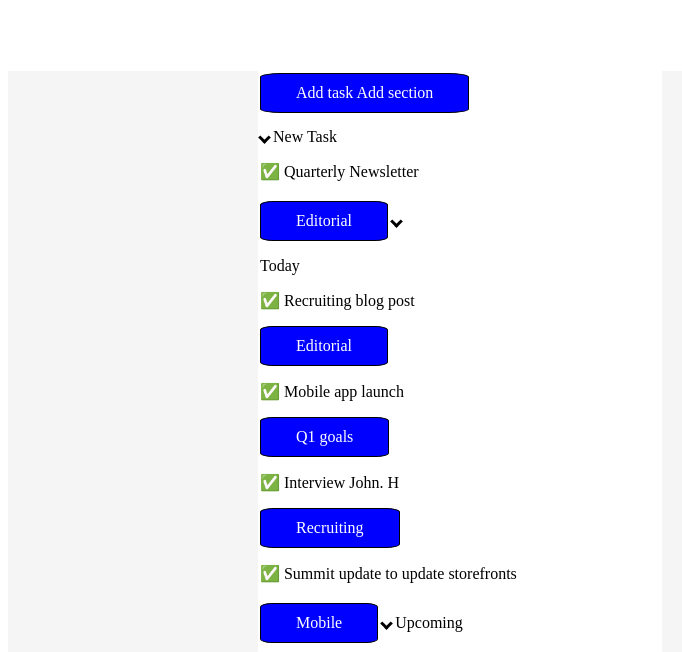
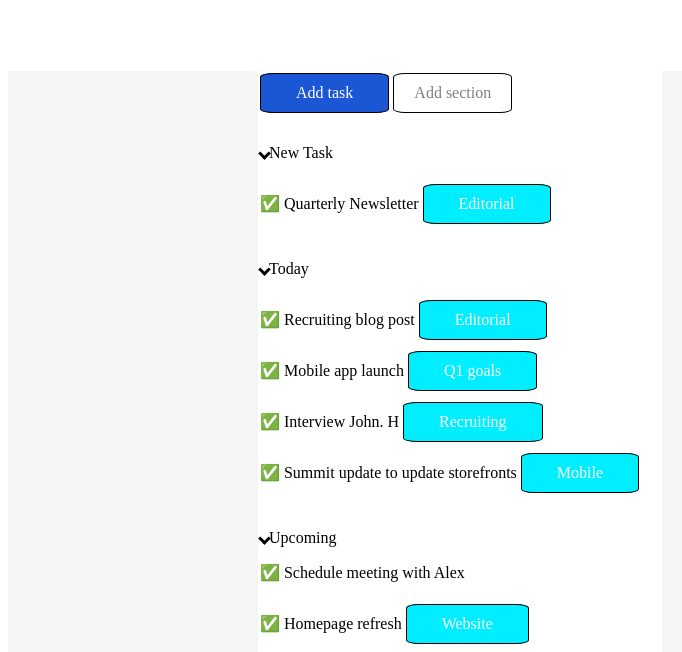
Before and after one commit to DavideCotigliani/html-css-toboolist, a plain HTML site: page index.html in a window 1280 px wide. Shown: the part 78-730 px from the top of the page, without its empty margins (0-682 px from the left). Drawn offline with Linux system fonts and the light colour scheme.

Commit message:
[UPD] Finally put display property

```diff
--- a/css/style.css
+++ b/css/style.css
@@ -25,7 +25,7 @@ main{
 
 }
 .bottone1{
-    background-color: blue;
+    background-color: rgb(27, 86, 212);
     border: 1px solid black;
     border-radius: 10%;
     box-sizing: border-box;
@@ -41,7 +41,7 @@ main{
     box-sizing: border-box;
     padding: 10px 20px;
     color: grey;
-    display: inline block;
+    display: inline-block;
 }
 .arrow {
     border: solid black;
@@ -49,15 +49,20 @@ main{
     display: inline-block;
     padding: 3px;
     margin top: 20px;
+    display: .inline-block;
   }
   .down {
     transform: rotate(45deg);
     -webkit-transform: rotate(45deg);
     margin-top: 20px;
+    display: inline-block;
   }
 
+  .newtask{
+    display: inline-block;
+  }
   .Editorial{
-    background-color: blue;
+    background-color: rgb(0, 238, 255);
     border: 1px solid black;
     border-radius: 10%;
     box-sizing: border-box;
@@ -66,3 +71,34 @@ main{
     display: inline-block;
 
   }
+
+  .quarter{
+    display: inline-block;
+  }
+  .recruiting{
+    display: inline-block;
+  }
+
+  .mobileapp{
+    display: inline-block;
+  }
+
+  .john{
+    display: inline-block;
+  }
+
+  .summit{
+    display: inline-block;
+  }
+
+  .refresh{
+    display: inline-block;
+  }
+
+  .sales{
+    display: inline-block;
+  }
+
+  .review{
+    display: inline-block;
+  }
--- a/index.html
+++ b/index.html
@@ -18,42 +18,40 @@
         <div class="container">
 
             <div class="Primi bottoni">
-                <div class="bottone1">Add task Add section
-                </div>
+                <div class="bottone1">Add task</div>
+                <div class="bottone2">Add section</div>
             </div>
 
-            <span><i class="arrow down"></i></span>
-            <span>New Task</span>
-            <p>&#9989 Quarterly Newsletter</p>
+            <p><i class="arrow down"></i>New Task</p>
+
+            <p class="quarter">&#9989 Quarterly Newsletter</p>
             <div class="Editorial">Editorial</div>
 
-            <span><i class="arrow down"></i></span>
-            <p>Today</p>
-            <p>&#9989 Recruiting blog post</p>
-            <div class="Editorial">
-                Editorial
-            </div>
-            <p>&#9989 Mobile app launch</p>
-            <div class="Editorial">
-                Q1 goals
-            </div>
-            <p>&#9989 Interview John. H</p>
+            <p><i class="arrow down"></i>Today</p>
+
+            <p class="recruiting">&#9989 Recruiting blog post</p>
+            <div class="Editorial"> Editorial</div>
+
+            <p class="mobileapp">&#9989 Mobile app launch</p>
+            <div class="Editorial">Q1 goals</div>
+
+            <p class="john">&#9989 Interview John. H</p>
             <div class="Editorial">Recruiting</div>
-            <p>&#9989 Summit update to update storefronts</p>
+
+            <p class="summit">&#9989 Summit update to update storefronts</p>
             <div class="Editorial">Mobile</div>
 
-            <span><i class="arrow down"></i></span>
-            <span>Upcoming</span>
+            <p><i class="arrow down"></i>Upcoming</p>
 
             <p>&#9989 Schedule meeting with Alex</p>
 
-            <p>&#9989 Homepage refresh</p>
+            <p class="refresh">&#9989 Homepage refresh</p>
             <div class="Editorial">Website</div>
 
-            <p>&#9989 Homeboard newsales team members</p>
+            <p class="sales">&#9989 Homeboard newsales team members</p>
             <div class="Editorial">Sales</div>
 
-            <p>&#9989 Review editorial team calendar</p>
+            <p class="review">&#9989 Review editorial team calendar</p>
             <div class="Editorial">Editorial</div>
 
         </div>
```
